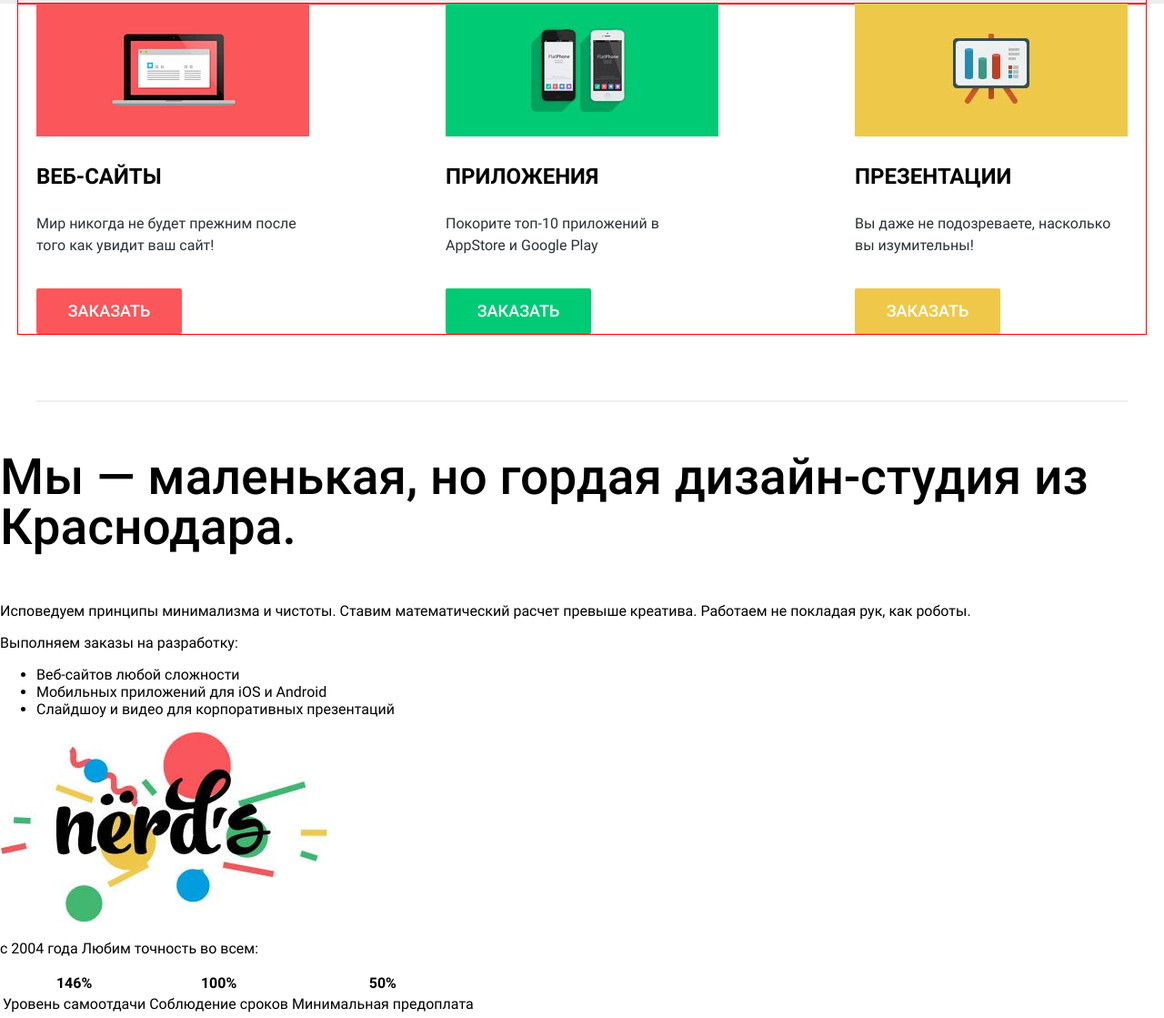
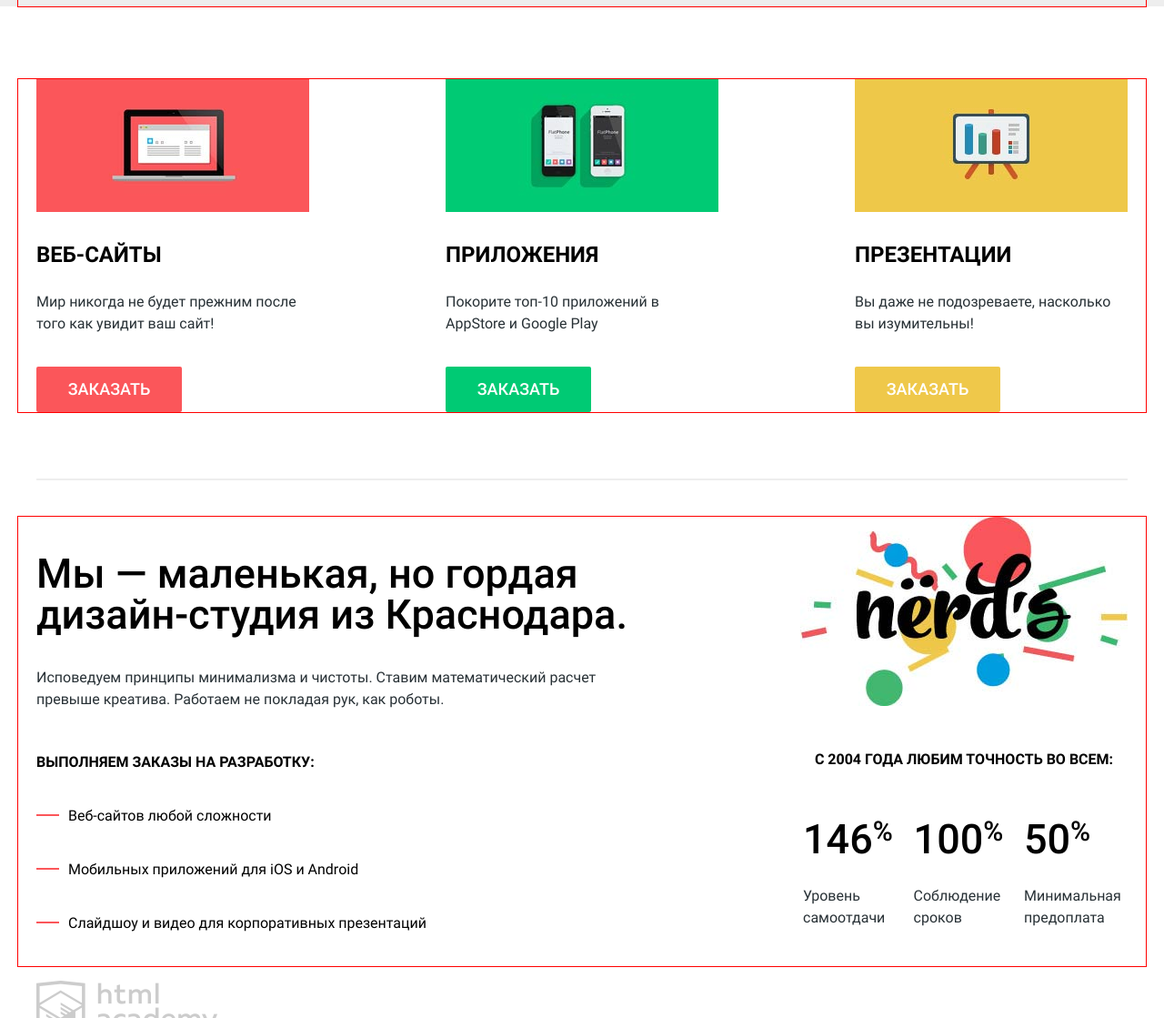
Before and after one commit to hairutdinov/nerds, a website: page index.html in a window 1280 px wide. Shown: the part 578-1697 px from the top of the page at 91% size. Drawn offline with Linux system fonts and the light colour scheme.

Commit message:
Styling About Block

```diff
--- a/index.html
+++ b/index.html
@@ -41,7 +41,7 @@
         <div class="container">
             <div class="left-block">
                 <p class="h2">Долго, дорого, скрупулезно.</p>
-                <p>Математически выверенный дизайн для вашего сайта или мобильного приложения.</p>
+                <p class="paragraph_color_gray">Математически выверенный дизайн для вашего сайта или мобильного приложения.</p>
                 <a href="#" class="button button-danger slogan__button">Узнать больше</a>
             </div>
             <div class="slider">
@@ -68,19 +68,19 @@
                 <li class="services__item">
                     <img src="dist/images/services/service-1.jpg" alt="Изображение услуги №1" class="services__image">
                     <h3>Веб-сайты</h3>
-                    <p>Мир никогда не будет прежним после того как увидит ваш сайт!</p>
+                    <p class="paragraph_color_gray">Мир никогда не будет прежним после того как увидит ваш сайт!</p>
                     <a href="" class="button button-danger services__button">Заказать</a>
                 </li>
                 <li class="services__item">
                     <img src="dist/images/services/service-2.jpg" alt="Изображение услуги №2" class="services__image">
                     <h3>Приложения</h3>
-                    <p>Покорите топ-10 приложений в AppStore и Google Play</p>
+                    <p class="paragraph_color_gray">Покорите топ-10 приложений в AppStore и Google Play</p>
                     <a href="" class="button button-success services__button">Заказать</a>
                 </li>
                 <li class="services__item">
                     <img src="dist/images/services/service-3.jpg" alt="Изображение услуги №3" class="services__image">
                     <h3>Презентации</h3>
-                    <p>Вы даже не подозреваете, насколько вы изумительны!</p>
+                    <p class="paragraph_color_gray">Вы даже не подозреваете, насколько вы изумительны!</p>
                     <a href="" class="button button-warning services__button">Заказать</a>
                 </li>
             </ul>
@@ -88,10 +88,11 @@
     </section>
 
     <section class="about">
+        <div class="container">
             <h2 class="visually-hidden">О нас</h2>
             <div class="about_left-block">
-            <p class="h2">Мы — маленькая, но гордая дизайн-студия из Краснодара. </p>
-            <p>Исповедуем принципы минимализма и чистоты. Ставим математический расчет превыше креатива. Работаем не покладая рук, как роботы.</p>
+                <p class="h3">Мы — маленькая, но гордая дизайн-студия из Краснодара. </p>
+                <p class="paragraph_color_gray">Исповедуем принципы минимализма и чистоты. Ставим математический расчет превыше креатива. Работаем не покладая рук, как роботы.</p>
                 <p class="orders-types-title">Выполняем заказы на разработку:</p>
                 <ul class="orders-types-list">
                     <li class="order-type-item">Веб-сайтов любой сложности</li>
@@ -101,23 +102,24 @@
             </div>
             <div class="about_right-block">
                 <img src="dist/images/nerds-illustration.jpg" alt="Логотип компании">
-            <p>с 2004 года Любим точность во всем:</p>
+                <p class="performance-title">с 2004 года Любим точность во всем:</p>
                 <table class="performance">
                     <thead>
                     <tr>
-                        <th>146%</th>
-                        <th>100%</th>
-                        <th>50%</th>
+                        <th class="h3">146</th>
+                        <th class="h3">100</th>
+                        <th class="h3">50</th>
                     </tr>
                     </thead>
                     <tbody>
                     <tr>
-                        <td>Уровень самоотдачи</td>
-                        <td>Соблюдение  сроков</td>
-                        <td>Минимальная предоплата</td>
+                        <td class="paragraph_color_gray">Уровень самоотдачи</td>
+                        <td class="paragraph_color_gray">Соблюдение  сроков</td>
+                        <td class="paragraph_color_gray">Минимальная предоплата</td>
                     </tr>
                     </tbody>
                 </table>
+            </div>
         </div>
     </section>
 
--- a/src/scss/main.scss
+++ b/src/scss/main.scss
@@ -1,7 +1,10 @@
+@import "fonts";
+@import "colors";
+
 body {
   background-color: #fff;
   color: #000;
-  font: normal 400 normal 16px Roboto;
+  font: normal 400 normal 16px/24px Roboto;
 }
 
 img {
@@ -10,6 +13,15 @@ img {
 
 .h2 {
   font: normal 500 normal 55px/55px Roboto;
+}
+
+.h3 {
+  font: normal 500 normal 45px/45px Roboto;
+}
+
+.paragraph_color_gray {
+  color: $gunmetal;
+  font: 400 16px/24px Roboto;
 }
 
 .container {
@@ -33,8 +45,6 @@ img {
 }
 
 
-@import "fonts";
-@import "colors";
 /* COMPONENTS */
 @import "button/_";
 @import "c-border-bottom";
--- a/src/scss/main/_.scss
+++ b/src/scss/main/_.scss
@@ -4,3 +4,4 @@
 
 @import "slogan/_";
 @import "services/_";
+@import "about/_";
--- /dev/null
+++ b/src/scss/main/about/_.scss
@@ -0,0 +1,17 @@
+.about {
+
+  margin-top: 40px;
+
+  .container {
+    display: flex;
+    justify-content: space-between;
+  }
+
+}
+
+@import "about_left-block";
+@import "about_right-block";
+@import "orders-types-title";
+@import "orders-types-list";
+@import "order-type-item";
+@import "performance";
--- /dev/null
+++ b/src/scss/main/about/_order-type-item.scss
@@ -0,0 +1,20 @@
+.order-type-item {
+  margin: 0;
+  margin-bottom: 35px;
+  padding: 0;
+  padding-left: 35px;
+  position: relative;
+
+  line-height: 24px;
+
+  &::before {
+    content: '';
+    position: absolute;
+    height: 2px;
+    width: 25px;
+    left: 0;
+    top: 10px;
+    background-color: $danger;
+  }
+
+}
--- /dev/null
+++ b/src/scss/main/about/_orders-types-list.scss
@@ -0,0 +1,5 @@
+.orders-types-list {
+  margin: 0;
+  padding: 0;
+  list-style: none;
+}
--- /dev/null
+++ b/src/scss/main/about/_orders-types-title.scss
@@ -0,0 +1,7 @@
+.orders-types-title {
+  text-transform: uppercase;
+  font: normal 700 normal 16px/24px Roboto;
+  margin: 0;
+  padding: 0;
+  margin-bottom: 35px;
+}
--- /dev/null
+++ b/src/scss/main/about/_performance.scss
@@ -0,0 +1,20 @@
+.performance {
+  thead {
+    tr {
+      th {
+        position: relative;
+        padding-right: 40px;
+        text-align: left;
+        padding-bottom: 25px;
+
+        &::after {
+          content: '%';
+          position: absolute;
+          font-size: 30px;
+          top: -8px;
+        }
+      }
+    }
+    padding-bottom: 30px;
+  }
+}
--- /dev/null
+++ b/src/scss/main/about/about_left-block.scss
@@ -0,0 +1,17 @@
+.about_left-block {
+  flex: 0 1 680px;
+  margin-right: 20px;
+
+  .h3 {
+    margin: 0;
+    padding: 0;
+    margin-bottom: 35px;
+    margin-top: 40px;
+  }
+
+  .paragraph_color_gray {
+    margin-bottom: 45px;
+  }
+
+
+}
--- /dev/null
+++ b/src/scss/main/about/about_right-block.scss
@@ -0,0 +1,19 @@
+.about_right-block {
+  flex: 0 1 360px;
+  margin-left: 20px;
+
+  img {
+    width: 100%;
+    margin-bottom: 40px;
+  }
+
+  .performance-title {
+    margin: 0;
+    margin-bottom: 50px;
+    padding: 0;
+    font-weight: 700;
+    text-transform: uppercase;
+    text-align: center;
+  }
+
+}
--- a/src/scss/main/services/_.scss
+++ b/src/scss/main/services/_.scss
@@ -1,4 +1,5 @@
 .services {
+  margin-top: 80px;
 
   &__list {
     display: flex;
@@ -28,8 +29,6 @@
     margin: 0;
     padding: 0;
     margin-bottom: 35px;
-    font: normal 400 normal 16px/24px Roboto;
-    color: $gunmetal;
   }
 
   &__button {
```
Also changed, not shown: dist/css/all.css. Lines whose indentation alone changed are shown as unchanged.
